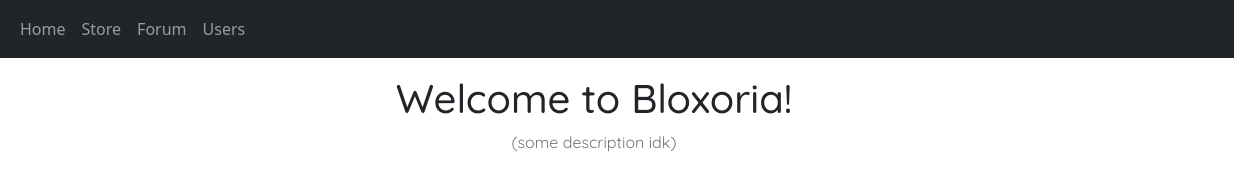
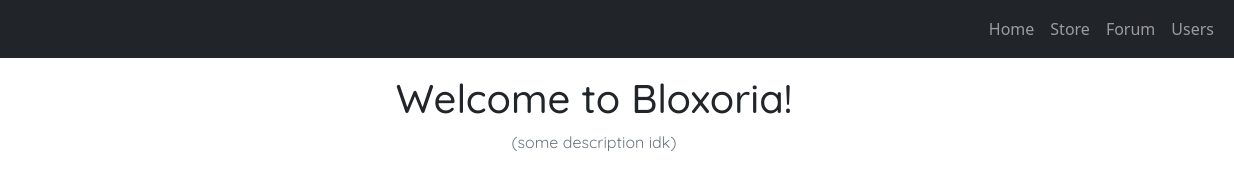
Before and after one commit to Septaholic/bloxoria-frontend, a plain HTML site: page index.html in a window 1280 px wide. Shown: the full height of the page, 46-1280 px from the left. Drawn offline with nearby package versions, Linux system fonts and the light colour scheme.

Commit message:
Update index.html

```diff
--- a/index.html
+++ b/index.html
@@ -19,7 +19,7 @@
       <span class="navbar-toggler-icon"></span>
     </button>
     <div class="collapse navbar-collapse" id="collapsibleNavbar">
-      <ul class="navbar-nav me-auto">
+      <ul class="navbar-nav ms-auto">
         <li class="nav-item">
           <a class="nav-link" href="#">Home</a>
         </li>
```
